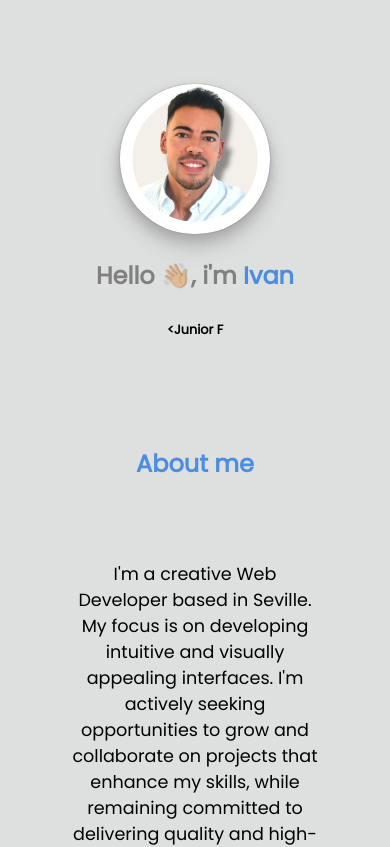
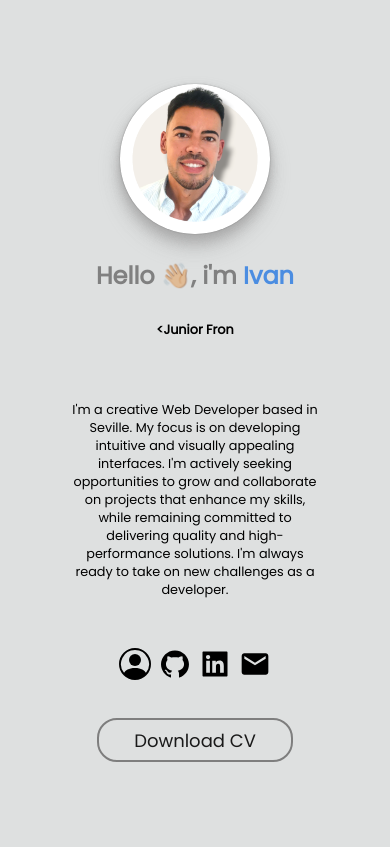
Before and after one commit to yebrai/yebraidev, a Next.js app: page / in a window 390 px wide. Shown: the top 847 px of the page. Built offline with nearby package versions, Linux system fonts and the light colour scheme.

Commit message:
Updates in responsive and design

```diff
--- /dev/null
+++ b/src/assets/icons/icons.jsx
@@ -0,0 +1 @@
+export const linkedinIcon = () => ( <svg stroke="currentColor" fill="none" stroke-width="2" viewBox="0 0 24 24" stroke-linecap="round" stroke-linejoin="round" height="1em" width="1em" xmlns="http://www.w3.org/2000/svg"><path d="M16 8a6 6 0 0 1 6 6v7h-4v-7a2 2 0 0 0-2-2 2 2 0 0 0-2 2v7h-4v-7a6 6 0 0 1 6-6z"></path><rect x="2" y="9" width="4" height="12"></rect><circle cx="4" cy="4" r="2"></circle></svg> )
--- a/src/assets/links/links.jsx
+++ b/src/assets/links/links.jsx
@@ -74,7 +74,7 @@ export const portfolioLinks = [
     */
   ];
 
-  export const navbarLinks = [
+  export const iconsLink = [
     {
       label: <BsPersonCircle />,
       route: "https://wa.me/34692806198",
@@ -94,10 +94,10 @@ export const portfolioLinks = [
       label: <MdEmail />,
       route: "mailto:yebraidev@gmail.com",
       description: "Let´s talk!",
-    },
+    }/*,
     {
       label: <ImProfile />,
       route: "https://drive.google.com/file/d/1K4K1C9jvJ2E0jnPilNqqqJdgCIDxaQJG/view?usp=share_link",
       description: "My Resume",
-    },
+    },*/
   ];
--- a/src/components/AppAbout/About.jsx
+++ b/src/components/AppAbout/About.jsx
@@ -1,12 +1,29 @@
+import { iconsLink } from "@/assets/links/links";
 import styles from "./About.module.css";
+
 export default function About() {
   return (
     <>
-      <h2 id="about">About me</h2>
+        <p className={styles.aboutText}>
+          I'm a creative Web Developer based in Seville. My focus is on developing intuitive and visually appealing interfaces. I'm actively seeking opportunities to grow and collaborate on projects that enhance my skills, while remaining committed to delivering quality and high-performance solutions. I'm always ready to take on new challenges as a developer.
+        </p>
+      <ul className={styles.iconsMain}>
+        {iconsLink.map(({ label, route }) => {
+          return (
+            <div key={route} className={styles.iconContainer}>
+              <li className={styles.icons}>
+                <a href={route} target="_blank" rel="noreferrer">
+                  {label}
+                </a>
+              </li>
+            </div>
+          );
+        })}
+      </ul>
+      <div className={styles.downloadContainer}>
+      <a href="https://drive.google.com/file/d/1K4K1C9jvJ2E0jnPilNqqqJdgCIDxaQJG/view?usp=share_link" download="true">Download CV</a>
+      </div>
       <div className={styles.aboutContainer}>
-        <p>
-        I'm a creative Web Developer based in Seville. My focus is on developing intuitive and visually appealing interfaces. I'm actively seeking opportunities to grow and collaborate on projects that enhance my skills, while remaining committed to delivering quality and high-performance solutions. I'm always ready to take on new challenges as a developer.
-        </p>
       </div>
     </>
   );
--- a/src/components/AppAbout/About.module.css
+++ b/src/components/AppAbout/About.module.css
@@ -2,10 +2,60 @@
   display: flex;
   width: 100%;
   justify-content: center;
-
 }
 
 .aboutContainer {
   font-size: 1.1rem;
-  margin-top: 5vh;
 }
+
+.iconsMain {
+  color: black;
+  display: flex;
+  margin: 4vh auto;
+  list-style: none;
+  gap: 2vw;
+  font-size: 2rem;
+  padding: 0;
+}
+
+.iconContainer {
+  transition: transform 0.3s;
+}
+
+.iconContainer:hover {
+  transform: translateY(-5px);
+}
+
+.iconsMain a {
+  text-decoration: none;
+  color: black;
+}
+
+.icons a{
+  cursor: default;
+}
+
+
+.downloadContainer a{
+  text-decoration: none;
+  color: #1a1a1a;
+  font-weight: 500;
+  font-size: 18px;
+  border-radius: 20px;
+  border: 2px solid #7e7e7e;
+  padding: 8px 35px 7px;
+  transition: all .7s ease;
+  cursor: pointer;
+}
+
+.downloadContainer a:hover{
+  background-color: #1a1a1a;
+  color: white;
+  transition: all .7s ease;
+  box-shadow: var(--shadow-elevation);
+  transform: translateY(-5px)!important;
+}
+
+.aboutText {
+  margin-top: 7vh;
+}
--- a/src/components/AppNavbar/Navbar.jsx
+++ b/src/components/AppNavbar/Navbar.jsx
@@ -1,24 +1,10 @@
 import Link from "next/link";
-import { navbarLinks } from "../../assets/links/links";
 import styles from "./Navbar.module.css";
 
 export default function Navbar() {
   return (
     <>
       <ul className={styles.container}>
-        <div className={styles.navLinks}>
-          {navbarLinks.map(({ label, route, description }) => {
-            return (
-              <div key={route}>
-                <li className={styles.icons}>
-                  <a href={route} target="_blank" rel="noreferrer">
-                    {label} {description}
-                  </a>
-                </li>
-              </div>
-            );
-          })}
-        </div>
         <div className={styles.navSections}>
           <Link href="#portfolio">Portfolio</Link>
           <Link href="#skills">Skills</Link>
--- a/src/components/AppNavbar/Navbar.module.css
+++ b/src/components/AppNavbar/Navbar.module.css
@@ -12,9 +12,6 @@
   height: 6vh;
 }
 
-.navLinks {
-  display: flex;
-}
 
 .container a {
   color: black;
--- a/src/components/AppWelcome/Welcome.module.css
+++ b/src/components/AppWelcome/Welcome.module.css
@@ -3,7 +3,7 @@
   height: 250px;
   position: relative;
   box-shadow: var(--shadow-elevation);
-  border-radius: 50%
+  border-radius: 50%;
 }
 
 /* avatar Transition*/
@@ -95,6 +95,10 @@ align-items: center;
     align-items: center;
     margin: 0 auto;
   }
+  .avatar {
+    width: 170px;
+    height: 170px;
+  }
 }
 
 @media (max-width: 627px) {
--- a/src/styles/globals.css
+++ b/src/styles/globals.css
@@ -70,3 +70,9 @@ footer {
     padding: 10vh 10vw 10vh 10vw
   }
 }
+
+@media (max-width: 780px) {
+  body, p{
+    font-size: 0.8rem;
+  }
+  }
```
